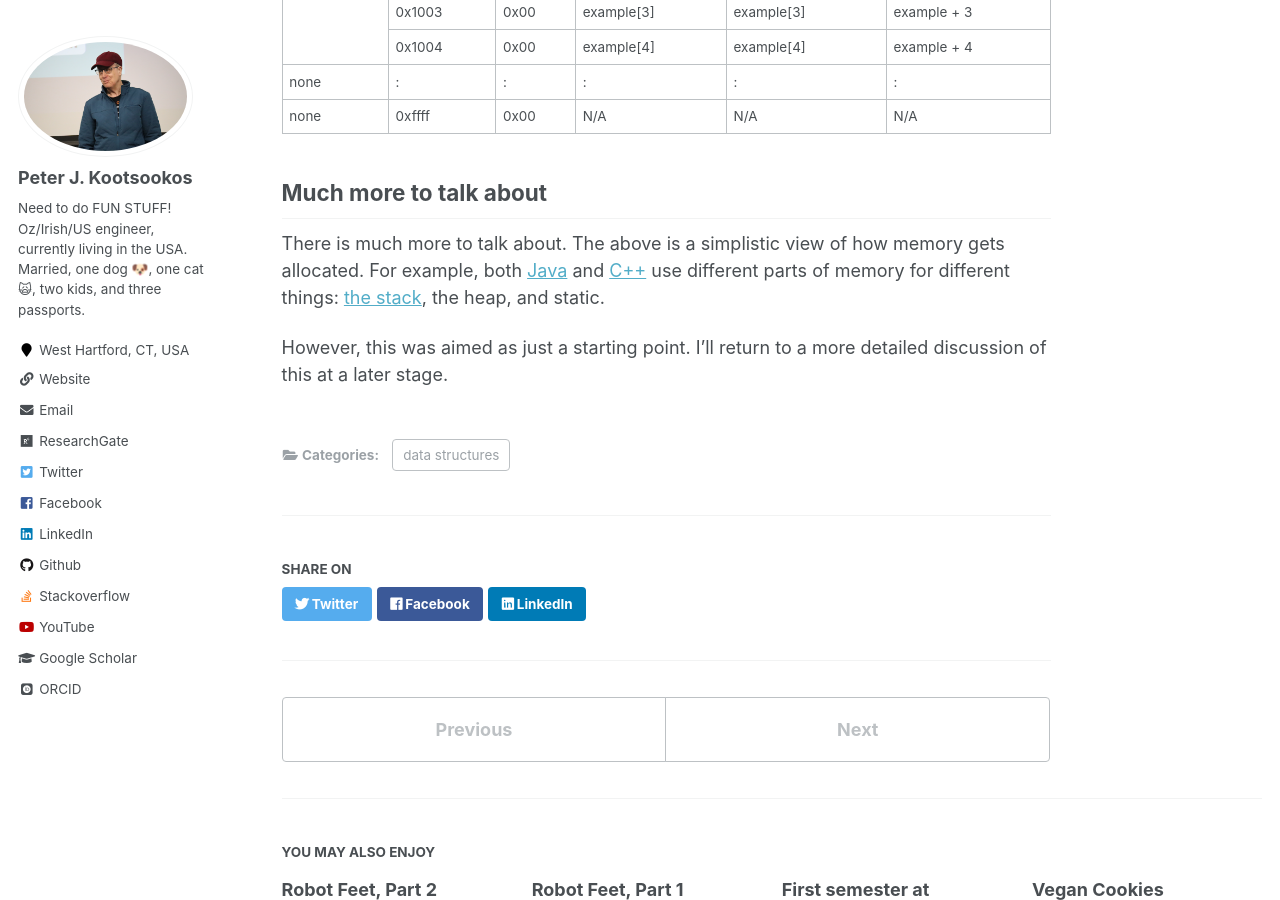
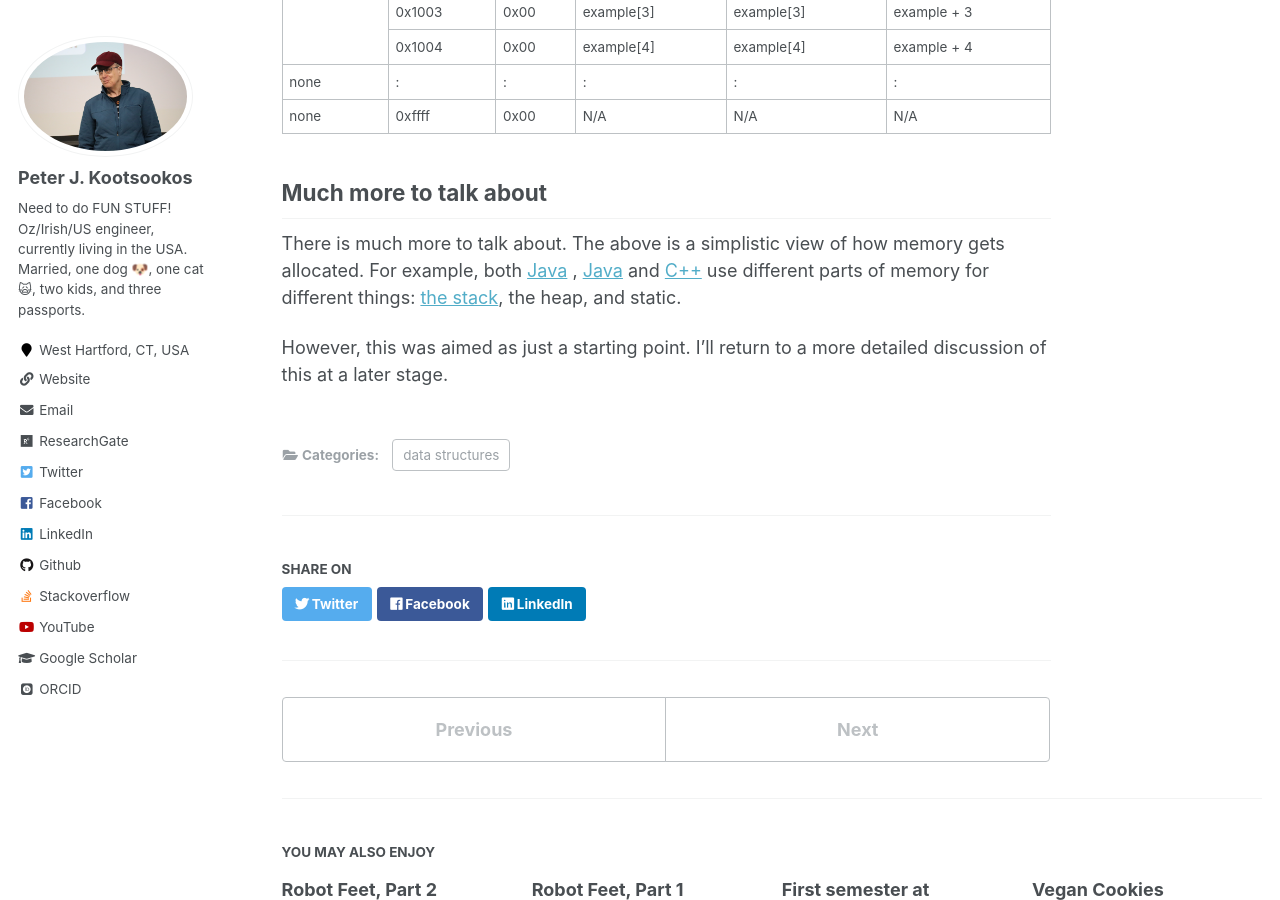
Before and after one commit to kootsoop/kootsoop.github.io, a Jekyll site: the page built from _posts/2021-01-22-building-a-data-structure.md, in a window 1280 px wide and 900 px high, scrolled down 3336 px. Built offline with Jekyll 4.4.1, drawn with Linux system fonts in a browser that asks for light colours; some web fonts are replaced.

Commit message:
Re-adding 99gurus link

```diff
--- a/_posts/2021-01-22-building-a-data-structure.md
+++ b/_posts/2021-01-22-building-a-data-structure.md
@@ -167,6 +167,6 @@ So, getting back to our example, we've allocated memory for a length five array.
 
 ## Much more to talk about
 
-There is much more to talk about. The above is a simplistic view of how memory gets allocated. For example, both [Java](https://www.geeksforgeeks.org/java-memory-management/)  and [C++](https://stackoverflow.com/questions/408670/stack-static-and-heap-in-c) use different parts of memory for different things: [the stack](https://www.scaler.com/topics/stack-operations-in-data-structures/), the heap, and static.
+There is much more to talk about. The above is a simplistic view of how memory gets allocated. For example, both [Java](https://www.geeksforgeeks.org/java-memory-management/) , [Java](https://www.guru99.com/java-stack-heap.html)  and [C++](https://stackoverflow.com/questions/408670/stack-static-and-heap-in-c) use different parts of memory for different things: [the stack](https://www.scaler.com/topics/stack-operations-in-data-structures/), the heap, and static.
 
 However, this was aimed as just a starting point.  I'll return to a more detailed discussion of this at a later stage.
```
